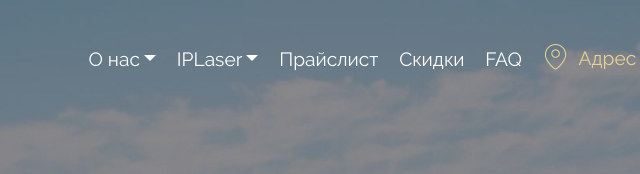
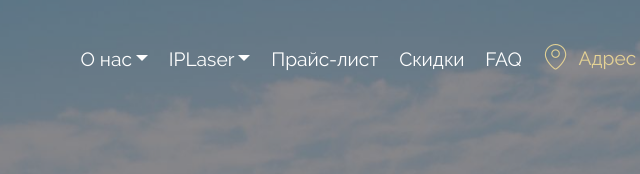
Before and after one commit to AlexeyTretyakov/aleceytretyakov.github.io, a plain HTML site: page index.html in a window 1280 px wide. Shown: the top 174 px of the page, 250-890 px from the left. Drawn offline with Linux system fonts and the light colour scheme; files whose address does not match are found by name.

Commit message:
Update index.html

```diff
--- a/index.html
+++ b/index.html
@@ -68,7 +68,7 @@
                       <a class="dropdown-item text-warning display-4" href="#">Путь к гладкой коже</a>
                     </div>
                 </li>
-                <li class="nav-item"><a class="nav-link link text-warning display-4" href="#">Прайслист</a></li>
+                <li class="nav-item"><a class="nav-link link text-warning display-4" href="#">Прайс-лист</a></li>
                 <li class="nav-item"><a class="nav-link link text-warning display-4" href="#">Скидки</a></li>
                 <li class="nav-item"><a class="nav-link link text-warning display-4" href="#">FAQ</a></li>
             <li class="nav-item">
```
